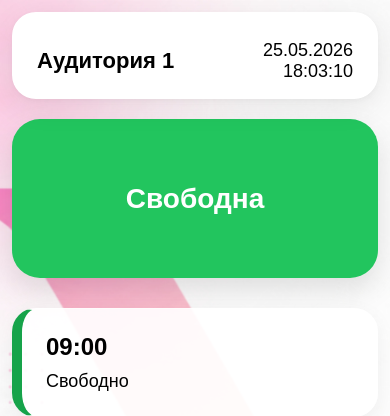
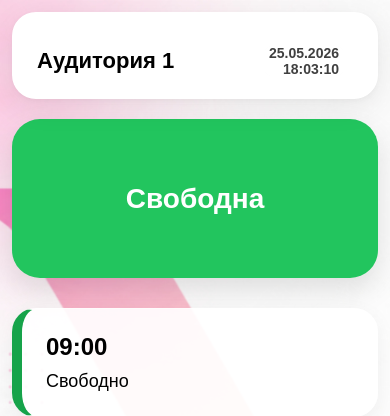
Before and after one commit to Seraphim555/room-booking, a Flask app: page /room/1 in a window 390 px wide. Shown: the top 416 px of the page. Run offline with Flask 3, Linux system fonts and the light colour scheme.

Commit message:
Style datetime

```diff
--- a/static/style.css
+++ b/static/style.css
@@ -97,6 +97,12 @@ input {
     font-size: 18px;
     border-radius: 10px;
     border: 1px solid #ccc;
+}
+
+.datetime {
+    font-size: 18px;
+    font-weight: 600;
+    opacity: 0.75;
 }
 
 /* MOBILE VERSION */
@@ -250,4 +256,19 @@ input {
     text-align: right;
     white-space: nowrap;
     }
+
+    .datetime {
+
+    padding: 8px 14px;
+
+    border-radius: 999px;
+
+    background: rgba(255,255,255,0.45);
+
+    backdrop-filter: blur(8px);
+
+    font-size: 14px;
+
+    font-weight: 600;
+    }
 }
```
